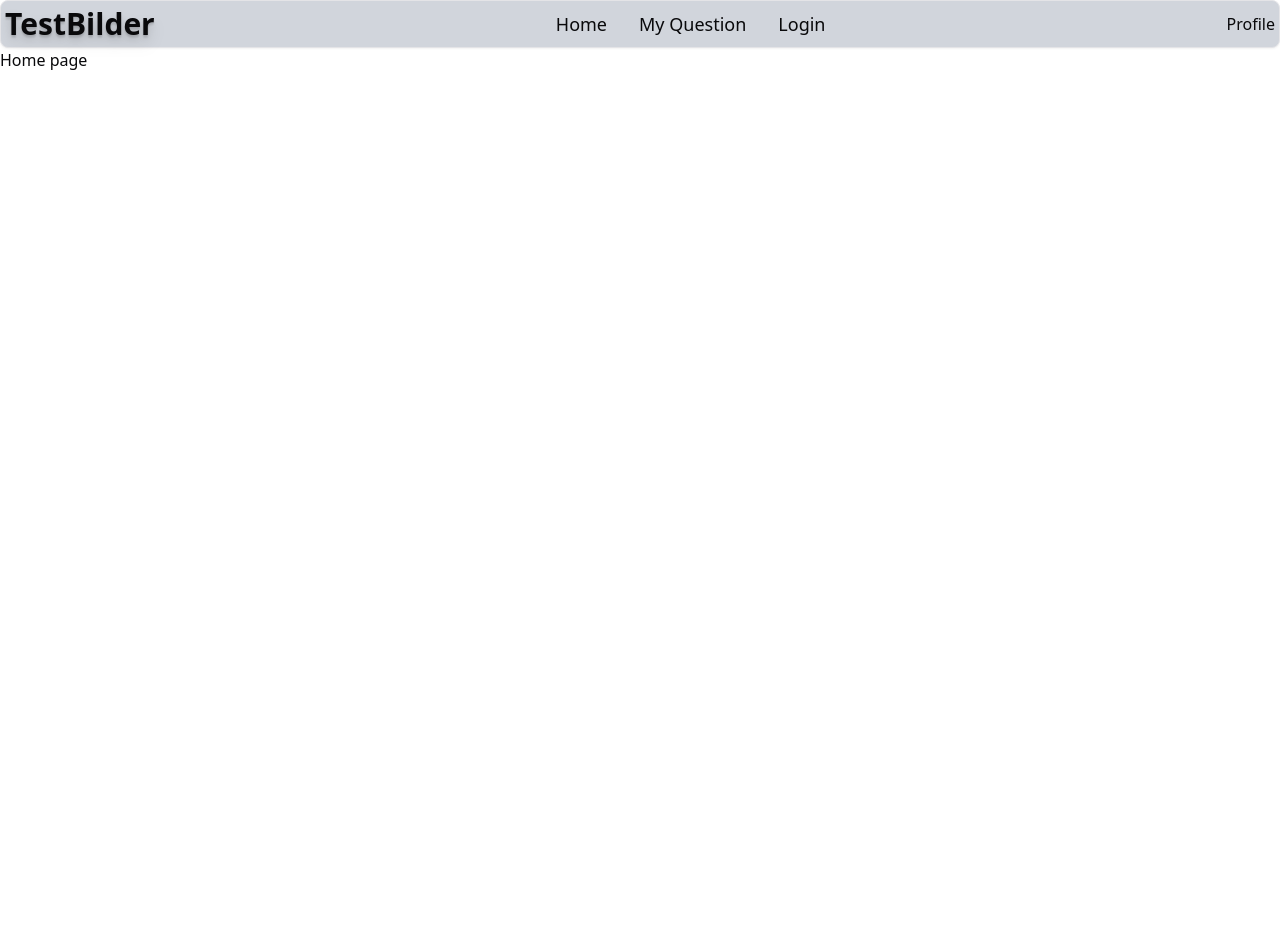
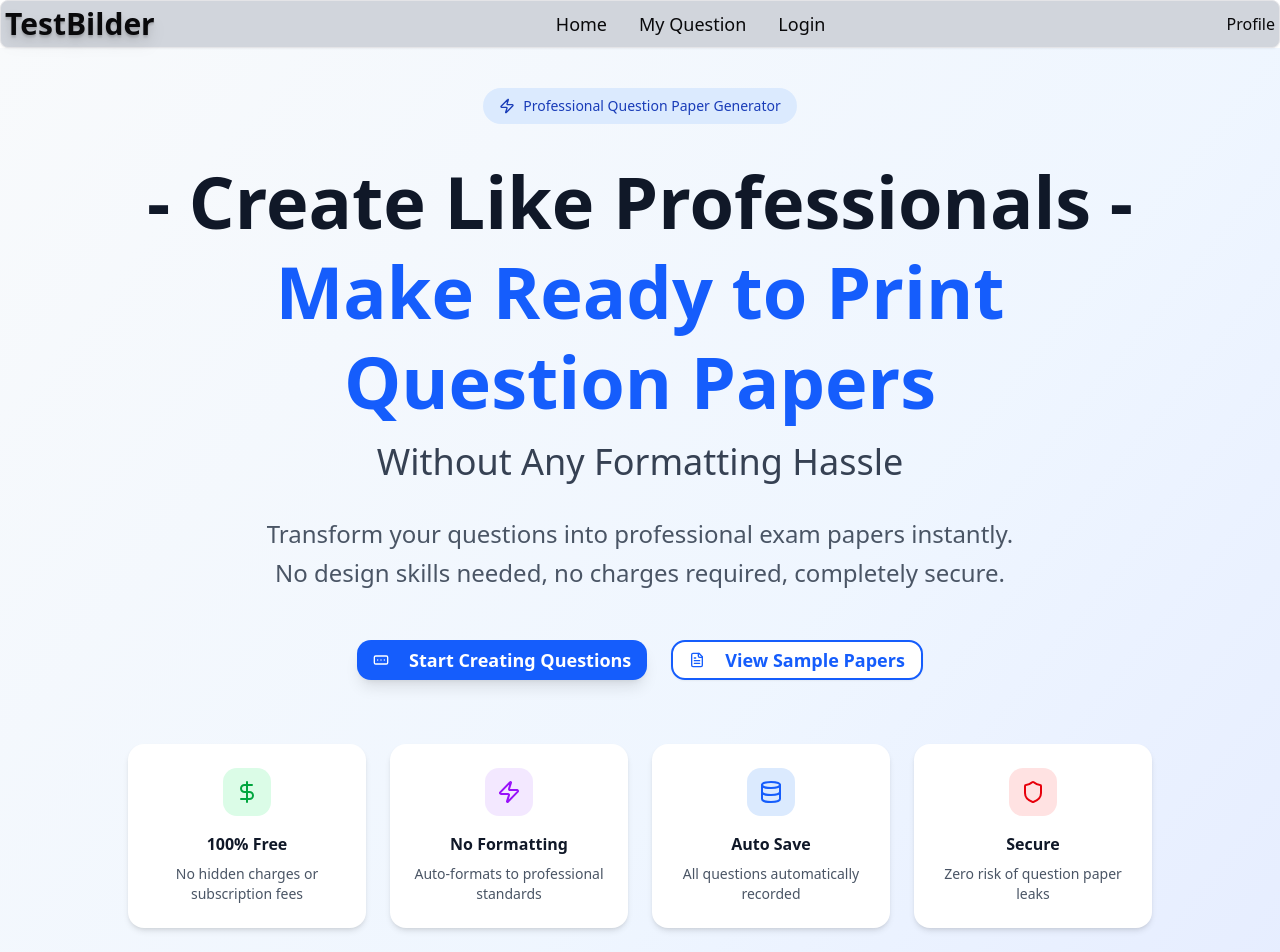
Before and after one commit to jihad090/TestBilder, a Next.js app: page / in a window 1280 px wide. Shown: the top 952 px of the page. Before the commit the page ends 800 px from the top, so only its background shows below. Built offline with nearby package versions, Linux system fonts and the light colour scheme.

Commit message:
home page don

```diff
--- a/src/app/page.tsx
+++ b/src/app/page.tsx
@@ -1,9 +1,138 @@
-import Image from "next/image";
+import Link from "next/link"
+import { Button } from "@/components/ui/button"
+import { FileText, FormInput, Shield, DollarSign, Database, Zap, GraduationCap } from "lucide-react"
 
 export default function Home() {
   return (
-    <div >
-      Home page
+    <div className="min-h-screen bg-gradient-to-br from-slate-50 via-blue-50 to-indigo-100">
+      {/* Hero Section */}
+      <section className="container mx-auto px-4 py-20 lg:py-10">
+        <div className="text-center max-w-5xl mx-auto">
+          {/* Badge */}
+          <div className="inline-flex items-center px-4 py-2 bg-blue-100 text-blue-800 rounded-full text-sm font-medium mb-8">
+            <Zap className="w-4 h-4 mr-2" />
+            Professional Question Paper Generator
+          </div>
+
+          {/* Main Heading */}
+          <h1 className="text-5xl md:text-7xl font-bold text-gray-900 mb-8 leading-tight">
+            - Create Like Professionals -
+            <span className="text-blue-600 block">Make Ready to Print Question Papers</span>
+            <span className="text-gray-700 text-3xl md:text-4xl font-normal block mt-4">
+              Without Any Formatting Hassle
+            </span>
+          </h1>
+
+          {/* Subtitle */}
+          <p className="text-xl md:text-2xl text-gray-600 mb-12 max-w-3xl mx-auto leading-relaxed">
+            Transform your questions into professional exam papers instantly. No design skills needed, no charges
+            required, completely secure.
+          </p>
+
+          {/* CTA Buttons */}
+          <div className="flex flex-col sm:flex-row gap-6 justify-center mb-16">
+            <Link href="/create">
+              <Button
+                size="lg"
+                className="bg-blue-600 hover:bg-blue-700 text-white px-10 py-4 text-lg font-semibold rounded-xl shadow-lg hover:shadow-xl transition-all"
+              >
+                <FormInput className="w-6 h-6 mr-3" />
+                Start Creating Questions
+              </Button>
+            </Link>
+            <Link href="/demo">
+              <Button
+                size="lg"
+                variant="outline"
+                className="border-2 border-blue-600 text-blue-600 hover:bg-blue-50 px-10 py-4 text-lg font-semibold rounded-xl"
+              >
+                <FileText className="w-6 h-6 mr-3" />
+                View Sample Papers
+              </Button>
+            </Link>
+          </div>
+
+          {/* Key Benefits Grid */}
+          <div className="grid md:grid-cols-2 lg:grid-cols-4 gap-6 mb-20">
+            <div className="bg-white p-6 rounded-2xl shadow-md hover:shadow-lg transition-shadow">
+              <div className="w-12 h-12 bg-green-100 rounded-xl flex items-center justify-center mx-auto mb-4">
+                <DollarSign className="w-6 h-6 text-green-600" />
+              </div>
+              <h3 className="font-bold text-gray-900 mb-2">100% Free</h3>
+              <p className="text-gray-600 text-sm">No hidden charges or subscription fees</p>
+            </div>
+
+            <div className="bg-white p-6 rounded-2xl shadow-md hover:shadow-lg transition-shadow">
+              <div className="w-12 h-12 bg-purple-100 rounded-xl flex items-center justify-center mx-auto mb-4">
+                <Zap className="w-6 h-6 text-purple-600" />
+              </div>
+              <h3 className="font-bold text-gray-900 mb-2">No Formatting</h3>
+              <p className="text-gray-600 text-sm">Auto-formats to professional standards</p>
+            </div>
+
+            <div className="bg-white p-6 rounded-2xl shadow-md hover:shadow-lg transition-shadow">
+              <div className="w-12 h-12 bg-blue-100 rounded-xl flex items-center justify-center mx-auto mb-4">
+                <Database className="w-6 h-6 text-blue-600" />
+              </div>
+              <h3 className="font-bold text-gray-900 mb-2">Auto Save</h3>
+              <p className="text-gray-600 text-sm">All questions automatically recorded</p>
+            </div>
+
+            <div className="bg-white p-6 rounded-2xl shadow-md hover:shadow-lg transition-shadow">
+              <div className="w-12 h-12 bg-red-100 rounded-xl flex items-center justify-center mx-auto mb-4">
+                <Shield className="w-6 h-6 text-red-600" />
+              </div>
+              <h3 className="font-bold text-gray-900 mb-2">Secure</h3>
+              <p className="text-gray-600 text-sm">Zero risk of question paper leaks</p>
+            </div>
+          </div>
+
+          {/* Perfect For Section */}
+          <div className="bg-white rounded-3xl p-8 md:p-12 shadow-xl">
+            <div className="flex items-center justify-center mb-6">
+              <GraduationCap className="w-8 h-8 text-blue-600 mr-3" />
+              <h2 className="text-2xl md:text-3xl font-bold text-gray-900">Perfect for Educational Institutions</h2>
+            </div>
+            <p className="text-lg text-gray-600 mb-8 max-w-2xl mx-auto">
+              From school tests to college examinations, create professional question papers that meet academic
+              standards instantly.
+            </p>
+
+            <div className="grid md:grid-cols-3 gap-6 text-center">
+              <div className="p-4">
+                <div className="text-3xl font-bold text-blue-600 mb-2">Schools</div>
+                <p className="text-gray-600">Class tests, term exams, board preparations</p>
+              </div>
+              <div className="p-4">
+                <div className="text-3xl font-bold text-blue-600 mb-2">Colleges</div>
+                <p className="text-gray-600">Semester exams, entrance tests, assessments</p>
+              </div>
+              <div className="p-4">
+                <div className="text-3xl font-bold text-blue-600 mb-2">Coaching</div>
+                <p className="text-gray-600">Mock tests, practice papers, competitions</p>
+              </div>
+            </div>
+          </div>
+
+          {/* Final CTA */}
+          <div className="mt-16">
+            <h3 className="text-2xl font-bold text-gray-900 mb-4">
+              Ready to Create Your First Professional Question Paper?
+            </h3>
+            <p className="text-lg text-gray-600 mb-8">
+              Join thousands of educators who trust our platform for their examination needs.
+            </p>
+            <Link href="/get-started">
+              <Button
+                size="lg"
+                className="bg-gradient-to-r from-blue-600 to-indigo-600 hover:from-blue-700 hover:to-indigo-700 text-white px-12 py-4 text-lg font-semibold rounded-xl shadow-lg hover:shadow-xl transition-all"
+              >
+                {"Get Started Now - It's Free!"}
+              </Button>
+            </Link>
+          </div>
+        </div>
+      </section>
     </div>
-  );
+  )
 }
```
